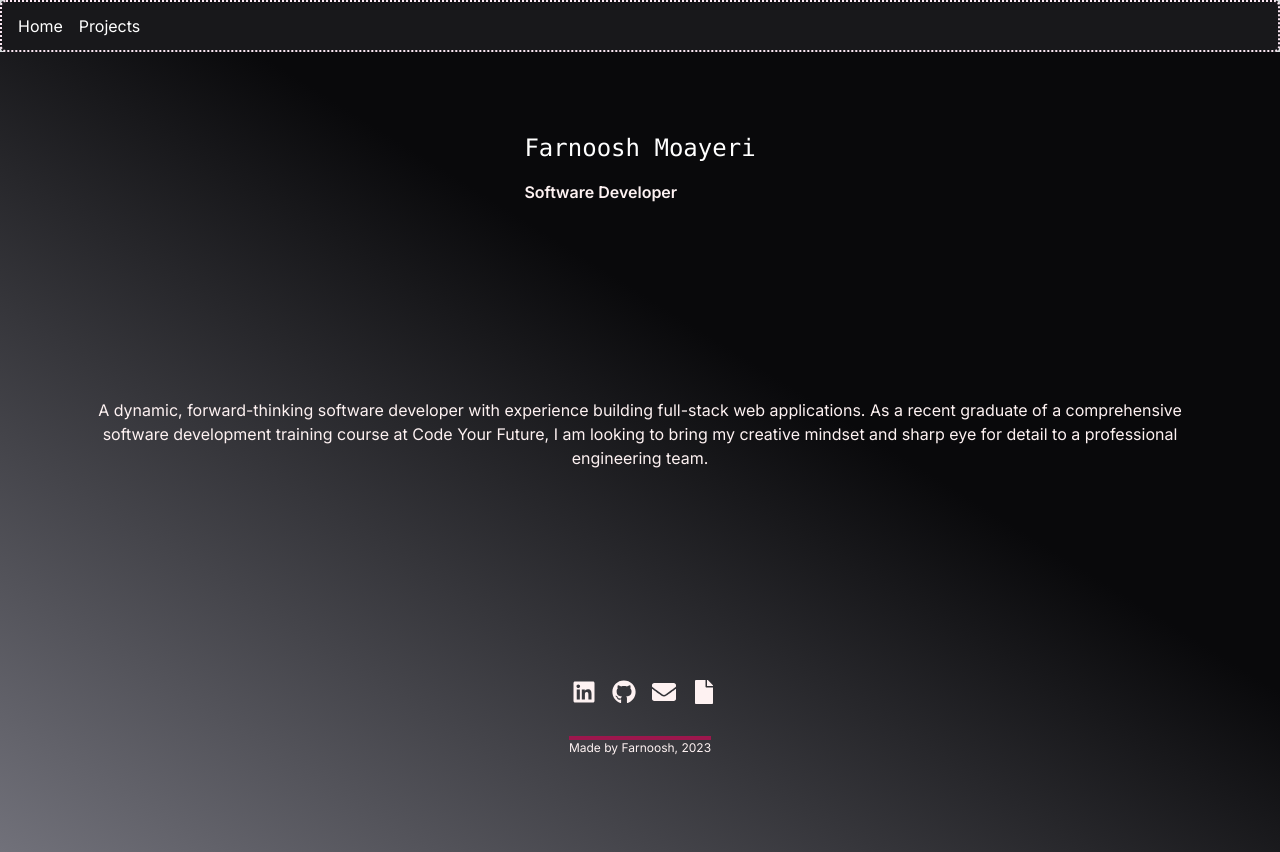
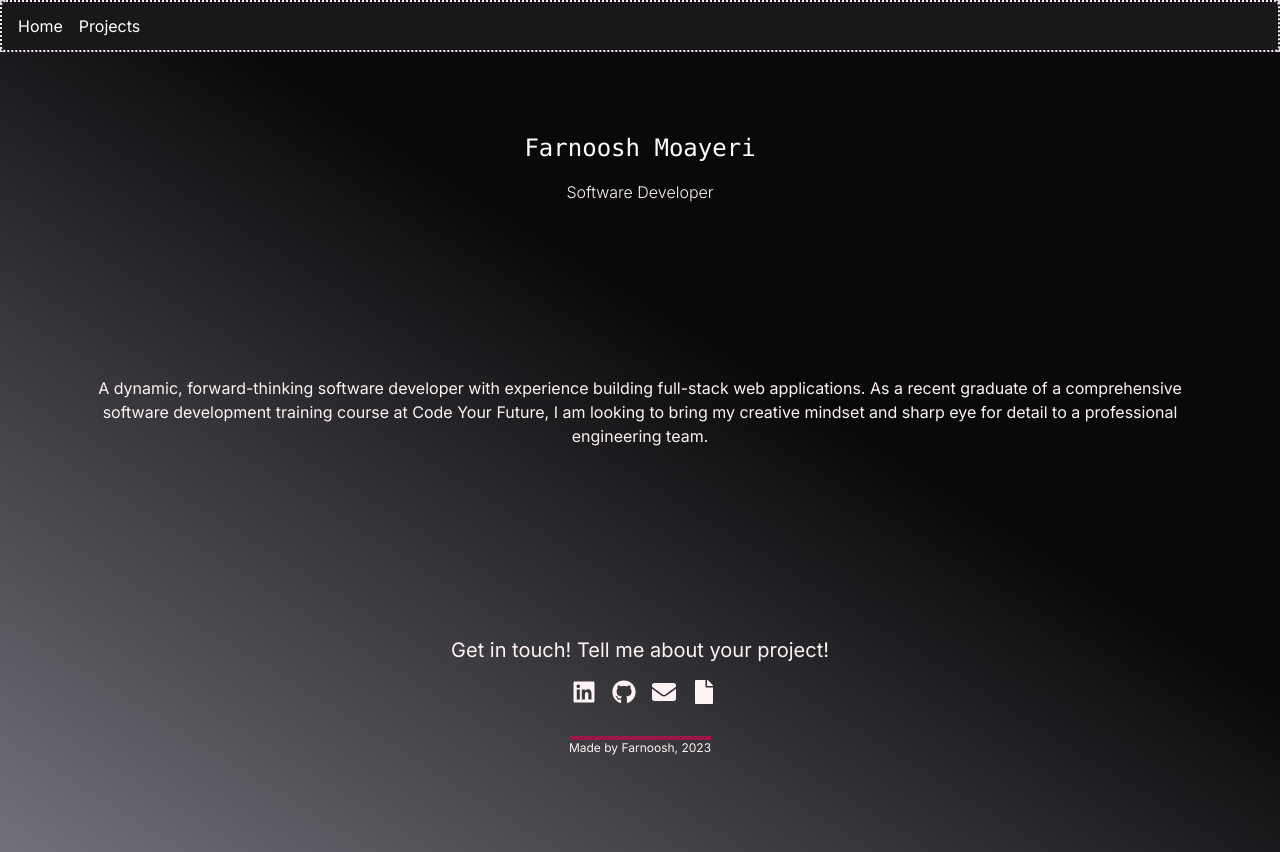
Before and after one commit to Farnooshmo/portfolio, a Next.js app: page / in a window 1280 px wide. Built offline with nearby package versions, Linux system fonts and the light colour scheme.

Commit message:
Make the text center and light

```diff
--- a/app/page.js
+++ b/app/page.js
@@ -3,6 +3,7 @@ import { FaLinkedin } from "react-icons/fa";
 import { FaGithub } from "react-icons/fa";
 import { FaEnvelope } from "react-icons/fa";
 import { FaFile } from "react-icons/fa";
+import Contact from "./contact/page";
 
 import Link from "next/link";
 import TextAnimation from "./components/TextAnimation";
@@ -10,7 +11,7 @@ export default function Home() {
   return (
     <main className="flex min-h-screen flex-col items-center justify-between p-6 md:p-24 bg-gradient-to-tr from-zinc-500  via-teal-1000 via-10% to-zinc-950 to-60%  text-red-50 ">
       <div
-        className="items-center text-pink-800 font-semibold mb-4 md:text-red-50
+        className="items-center text-center text-pink-800 font-light mb-4 md:text-red-50
         hover:animate-pulse "
       >
         <TextAnimation />
@@ -25,7 +26,8 @@ export default function Home() {
       </p>
 
       <footer className="flex flex-col items-center gap-x-2 mb-0">
-        <div className="flex flex-row justify-center ml-2 gap-4">
+        <Contact />
+        <div className="flex flex-row justify-center mt-4 ml-2 gap-4">
           <div className="flex">
             <Link href="https://www.linkedin.com/in/farnooshmoayeri/">
               <FaLinkedin
```
